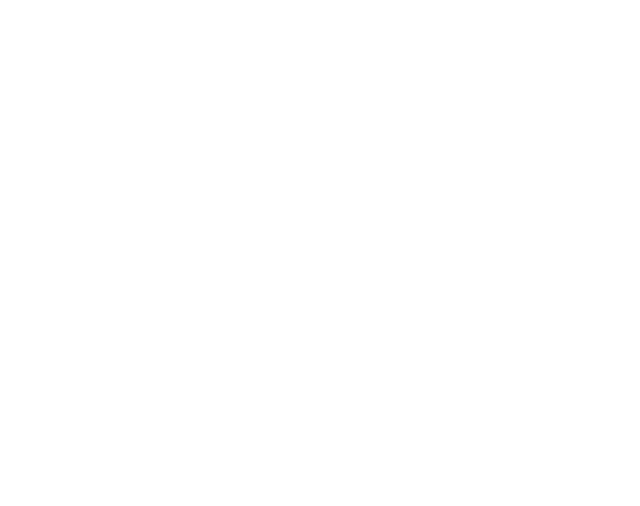
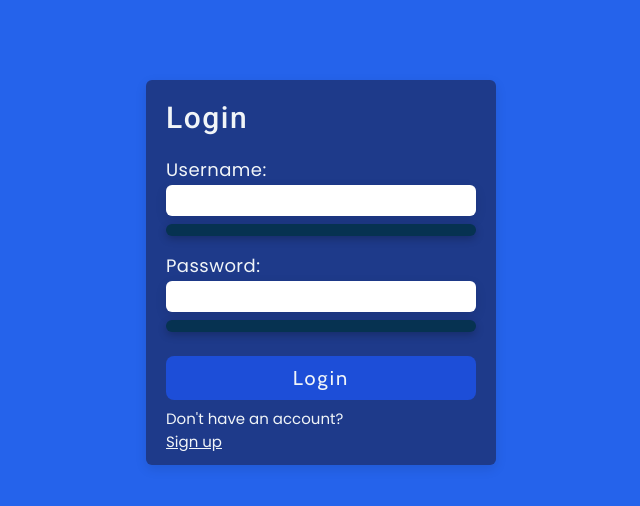
Before and after one commit to kawojue/user-registration, a React (Vite) app in the folder starter/: page /auth/login in a window 1280 px wide. Shown: the top 506 px of the page, without its empty margins (319-959 px from the left). Built offline with nearby package versions, Linux system fonts and the light colour scheme.

Commit message:
[edit] route

```diff
--- a/starter/src/main.tsx
+++ b/starter/src/main.tsx
@@ -10,7 +10,7 @@ ReactDOM.createRoot(document.getElementById('root') as HTMLElement).render(
     <UserProvider>
       <Router>
         <Routes>
-          <Route path="/*" element={<App />}/>
+          <Route path="/auth/*" element={<App />}/>
         </Routes>
       </Router>
     </UserProvider>
```
